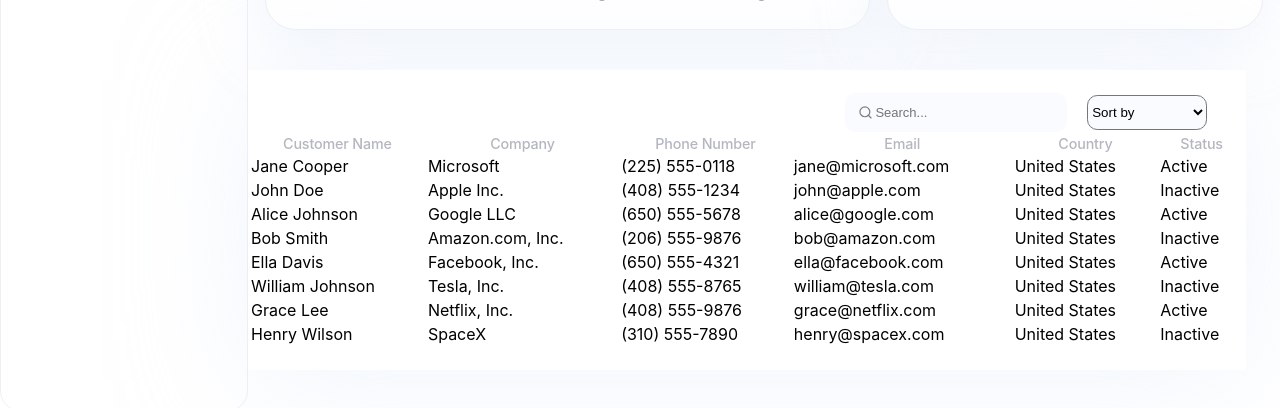
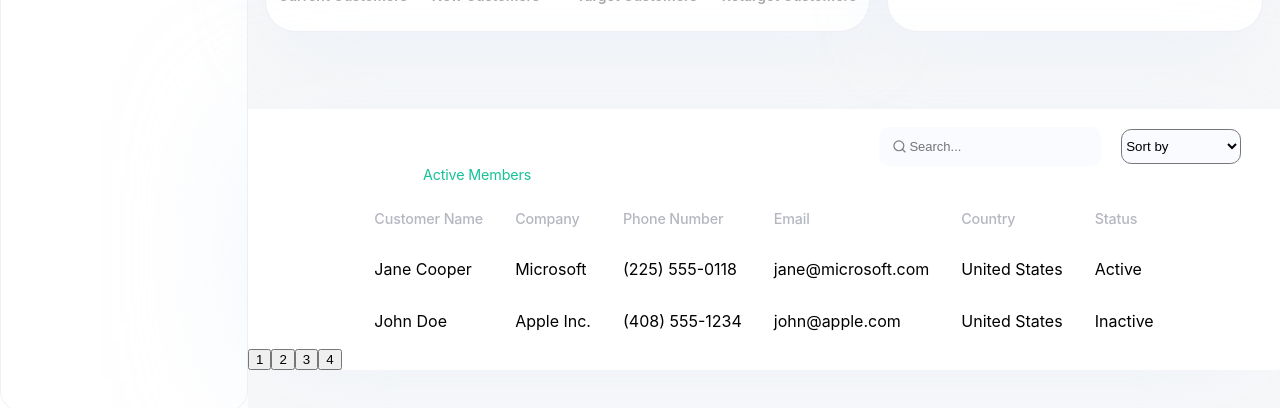
Before and after one commit to divyambadala43/ZAG-ASSIGMENT-DASHBOARD, a React (Create React App) app: page / in a window 1280 px wide. Shown: the part 391-799 px from the top of the page. Built offline with nearby package versions, Linux system fonts and the light colour scheme.

Commit message:
ADD: Pagination Logic

```diff
--- a/src/components/Table.js
+++ b/src/components/Table.js
@@ -8,6 +8,8 @@
   const [sortOption, setSortOption] = useState("");
   const [tableData, setTableData] = useState(data);
   const [searchTerm, setSearchTerm] = useState("");
+  const [currentPage, setCurrentPage] = useState(1);
+  const itemsPerPage = 2;
 
   const handleSortChange = (event) => {
     const newSortOption = event.target.value;
@@ -26,7 +28,6 @@
     const searchTerm = event.target.value;
     setSearchTerm(searchTerm);
 
-    // Filter the data based on the search term
     const filteredData = data.filter((info) => {
       const searchString =
         `${info.customerName} ${info.company} ${info.phoneNumber} ${info.email} ${info.country} ${info.status}`.toLowerCase();
@@ -36,16 +37,13 @@
     setTableData(filteredData);
   };
 
-  const tableRows = tableData.map((info) => (
-    <tr key={info.id}>
-      <td>{info.customerName}</td>
-      <td>{info.company}</td>
-      <td>{info.phoneNumber}</td>
-      <td>{info.email}</td>
-      <td>{info.country}</td>
-      <td>{info.status}</td>
-    </tr>
-  ));
+  const indexOfLastItem = currentPage * itemsPerPage;
+  const indexOfFirstItem = indexOfLastItem - itemsPerPage;
+  const currentItems = tableData.slice(indexOfFirstItem, indexOfLastItem);
+
+  const handlePageChange = (page) => {
+    setCurrentPage(page);
+  };
 
   return (
     <div className={styles.tableContainer}>
@@ -56,6 +54,8 @@
         />
         <Sort sortOption={sortOption} handleSortChange={handleSortChange} />
       </div>
+      <div className={styles.heading}>Active Members</div>
+      <div className={styles.table}>
         <table>
           <thead>
             <tr>
@@ -67,8 +67,38 @@
               <th className={styles.columnHeading}>Status</th>
             </tr>
           </thead>
-        <tbody>{tableRows}</tbody>
+          <tbody>
+            {currentItems.map((info) => (
+              <tr key={info.id}>
+                <td style={{ marginLeft: "20px" }}>{info.customerName}</td>
+                <td>{info.company}</td>
+                <td>{info.phoneNumber}</td>
+                <td>{info.email}</td>
+                <td>{info.country}</td>
+                <td>{info.status}</td>
+              </tr>
+            ))}
+          </tbody>
         </table>
+      </div>
+      {tableData.length > itemsPerPage && (
+        <div className={styles.pagination}>
+          {Array(Math.ceil(tableData.length / itemsPerPage))
+            .fill()
+            .map((_, index) => (
+              <button
+                key={index}
+                className={
+                  currentPage === index + 1
+                    ? styles.activePageButton
+                    : styles.pageButton
+                }
+                onClick={() => handlePageChange(index + 1)}>
+                {index + 1}
+              </button>
+            ))}
+        </div>
+      )}
     </div>
   );
 };
--- a/src/styles/App.module.css
+++ b/src/styles/App.module.css
@@ -12,4 +12,5 @@
   flex-direction: column;
   width: 100%;
   justify-content: space-evenly;
+  background: #f9f9f9;
 }
--- a/src/styles/Table.module.css
+++ b/src/styles/Table.module.css
@@ -1,15 +1,23 @@
 .tableContainer {
-  width: 998px;
-  height: 300px;
   background: #fff;
-  stroke-width: 1px;
-  stroke: #eff0f6;
   filter: drop-shadow(
     0px 10.216941833496094px 61.30165100097656px rgba(226, 236, 249, 0.5)
   );
-  display: flex;
-  justify-content: center;
-  flex-direction: column;
+  margin-top: 35px;
+}
+
+.table {
+  text-align: left;
+}
+
+.table table {
+  margin: 0 auto;
+}
+
+.dividor {
+  background: #eff0f6;
+  height: 1px;
+  width: 100%;
 }
 
 .columnHeading {
@@ -19,10 +27,20 @@
   letter-spacing: -0.143px;
 }
 
+.heading {
+  color: #16c098;
+  font-size: 14.304px;
+  font-weight: 400;
+  letter-spacing: -0.143px;
+  margin-bottom: 10px;
+  margin-left: 175px;
+}
+
 .searchSortConatiner {
   display: flex;
   align-items: center;
   justify-content: flex-end;
+  margin-top: 18px;
 }
 
 .sortDropdown {
@@ -61,3 +79,8 @@
   text-align: left;
   font-size: 13px;
 }
+
+th,
+td {
+  padding: 15px;
+}
```
Also changed, not shown: src/components/TableFooter.js (added, +9 -0 lines). Lines whose indentation alone changed are shown as unchanged.
